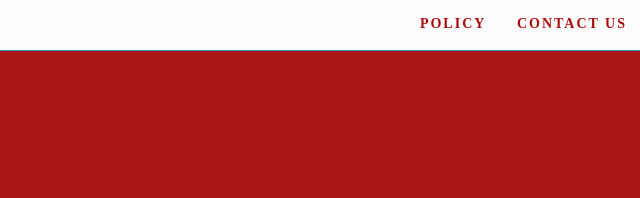
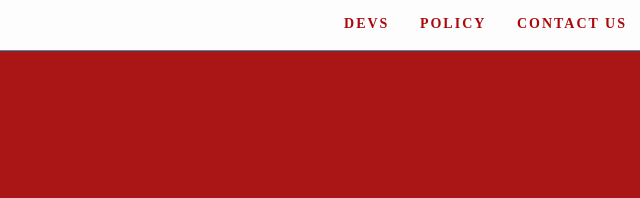
Before and after one commit to jobbybames/ludumlocus, a plain HTML site: page index.html in a window 1280 px wide. Shown: the top 198 px of the page, 528-1168 px from the left. Drawn offline with Linux system fonts and the light colour scheme.

Commit message:
Update index.html

```diff
--- a/index.html
+++ b/index.html
@@ -25,7 +25,7 @@
     </a>
     <nav>
       <ul>
-        <li><a href="dev1.html>DEVS&nbsp;</a></li>
+        <li><a href="dev1.html">DEVS&nbsp;</a></li>
         <li><a href="dev2.html">POLICY&nbsp;</a></li>
         <li> <a href="#contact">CONTACT US&nbsp;&nbsp;</a></li>
       </ul>
```
